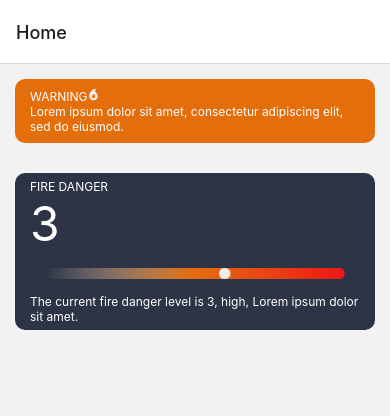
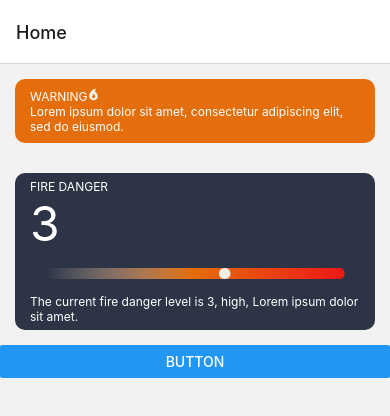
Before and after one commit to jamiema1/Notifire, a React Native app: screen /Home in a window 390 px wide. Shown: the top 416 px of the page. Built offline with nearby package versions, Linux system fonts and the light colour scheme.

Commit message:
Added button to go to map

```diff
--- a/screens/homepage/homepage.js
+++ b/screens/homepage/homepage.js
@@ -1,13 +1,10 @@
 import React from 'react'
 import { GlobalStyles } from '../../styles/globalStyles';
-import { StyleSheet, Text, View } from 'react-native';
-import { Image } from 'react-native';
+import { Button, StyleSheet, Text, View } from 'react-native';
 import WarningPopup from './WarningPopup';
-import CustomButton from '../../customComponents/Button';
 import FireDanger from './FireDanger';
 
 const logo = require('../../assets/images/notifire_logo.png')
-
 
 
 export default function Homepage({navigation}) {
@@ -21,6 +18,7 @@ export default function Homepage({navigation}) {
     <>
       {fireDangerRating >= 3 && <WarningPopup />}
       <FireDanger />
+      <Button onPress={() => navigation.navigate("Map")} title={"button"}>Map</Button>
     </>
   )
 }
```
